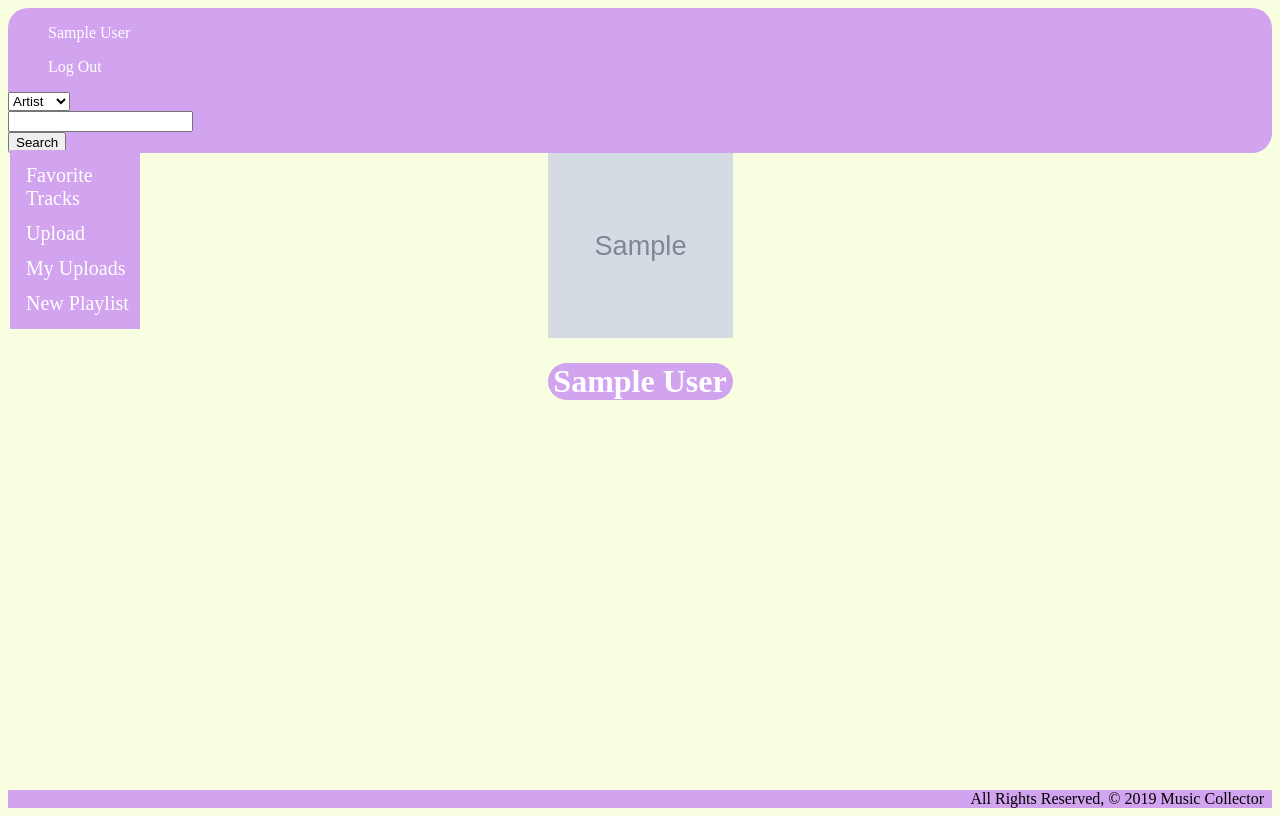
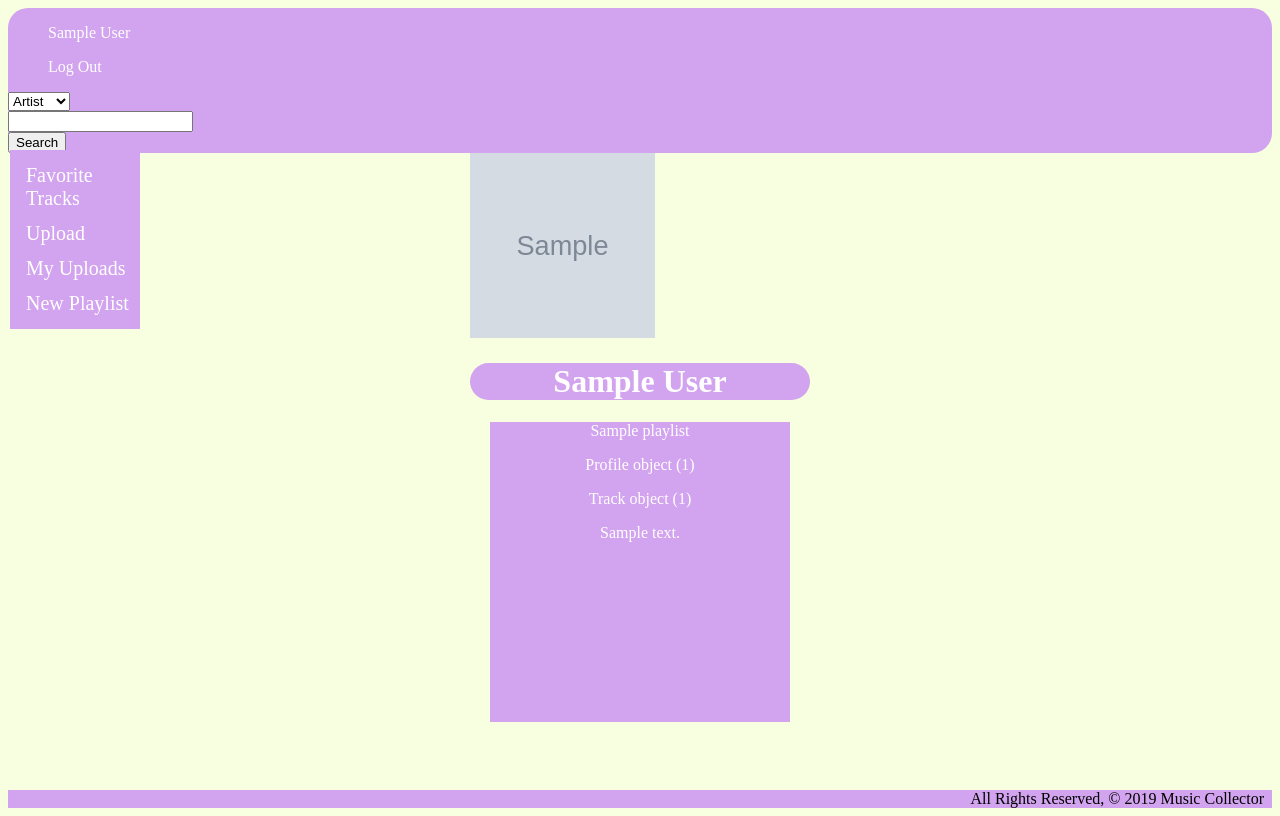
Before and after one commit to lilymbest/PyTunes, a Django app: page /accounts/profile/ in a window 1280 px wide. Run offline with Django 3.2, Linux system fonts and the light colour scheme; a user stored in the database is signed in; tables that the repository leaves empty hold one stand-in row (values such as "Sample post"); grey boxes marked "Sample" are stand-in pictures.

Commit message:
added playlist form

```diff
--- a/main_app/admin.py
+++ b/main_app/admin.py
@@ -1,5 +1,9 @@
 from django.contrib import admin
-from .models import Profile
+from .models import Profile, Playlist, Album, Artist, Track
 
 # Register your models here
 admin.site.register(Profile)
+admin.site.register(Playlist)
+admin.site.register(Album)
+admin.site.register(Artist)
+admin.site.register(Track)
--- a/main_app/templates/registration/profile.html
+++ b/main_app/templates/registration/profile.html
@@ -2,7 +2,7 @@
 {% block content %}
 
 <div class="sidenav">
-    <a href="/mymusic/favorite_tracks">Favorite Tracks</a>
+    <a href="{% url 'profile' %}">Favorite Tracks</a>
     <a href="/mymusic/new">Upload</a>
     <a href="/mymusic/uploads">My Uploads</a>
     <a href="{% url 'playlist_create' %}">New Playlist</a>
@@ -11,14 +11,14 @@
 <h1>{{ profile.spotify_display_name }}</h1>
 
 <main class="collection">
-    {% for playlists in playist %}
-    <a href="/mymusic/{{ song.id }}">
+    {% for playlists in playlists %}
+    <a href="/mymusic/{{ playlists.id }}">
         <div class="card">
         <div class="card-content">
-            <span class="card-title">{{ playlist.name }}</span>
-                <p>{{ playlist.profile }}</p>
-                <p>{{ playlist.track }}</p>
-                <p>{{ playlist.description }}</p>
+            <span class="card-title">{{ playlists.name }}</span>
+                <p>{{ playlists.profile }}</p>
+                <p>{{ playlists.track }}</p>
+                <p>{{ playlists.description }}</p>
             </div>
         </div>
     </a>
--- a/main_app/urls.py
+++ b/main_app/urls.py
@@ -9,7 +9,6 @@ urlpatterns = [
   path('mymusic/create/', views.PlaylistCreate.as_view(), name='playlist_create'),
   path('mymusic/favorite_tracks/<track_id>/', views.favorite_tracks, name="favorite_tracks"),
   path('mymusic/favorite_tracks', views.favorite_tracks, name="favorite_tracks"),
-  path('mymusic/<int:song_id>/', views.detail, name='details'),
   path('accounts/profile/', views.profile, name='profile'),
   path('accounts/signup/', views.signup, name='signup'),
 ]
--- a/main_app/views.py
+++ b/main_app/views.py
@@ -10,9 +10,8 @@ import requests, json
 
 class PlaylistCreate(CreateView):
     model = Playlist
-    fields = ['name', 'description', 'profile', 'track']
-
-
+    fields = ['name', 'description']
+    success_url = '/accounts/profile'
 # Create your views here.
 def base(request):
     profile = Profile.objects.get(user=request.user)
@@ -26,13 +25,14 @@ def mymusic(request):
     return render(request, 'mymusic/collection.html')
 
 @login_required
-def favorite_tracks(request, track_id):
+def favorite_tracks(request):
     playlists = Playlist.objects.all()
     return render(request, 'mymusic/favorite_tracks.html', {'playlists': playlists})
 
 
 @login_required
 def discover(request):
+    playlists = Playlist.objects.all()
     if request.method == 'POST':
         profile = Profile.objects.get(user=request.user)
         access_token = profile.access_token
@@ -56,7 +56,7 @@ def discover(request):
             results = results['tracks']
         if search_type == 'playlist':
             results = results['playlists']
-        return render(request, 'discover.html',{'results': results, "profile": profile, 'type': search_type })
+        return render(request, 'discover.html',{'results': results, "profile": profile, 'type': search_type, 'playlists': playlists })
     else:
         return redirect('home')
 
@@ -64,10 +64,6 @@ def discover(request):
 @login_required
 def new(request):
     return render(request, 'mymusic/new.html')
-
-@login_required
-def detail(request, object_id):
-    return render(request, 'mymusic/details.html')
 
 @login_required
 def profile(request):
```
Also changed, not shown: main_app/templates/discover.html (+9 -1 lines).
